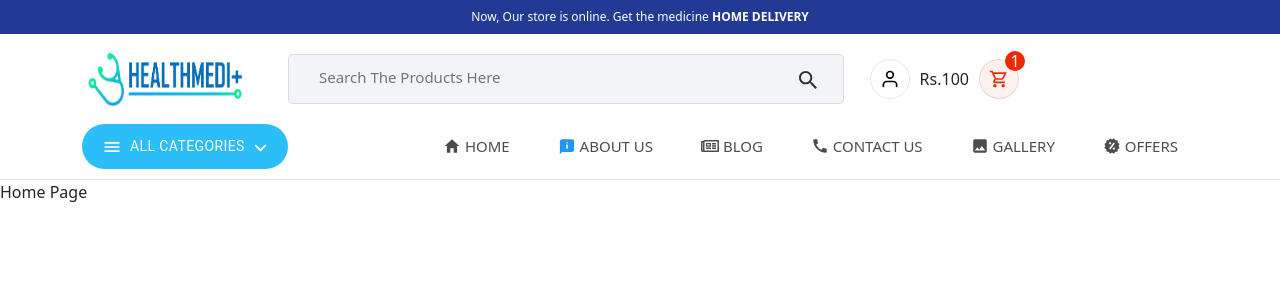
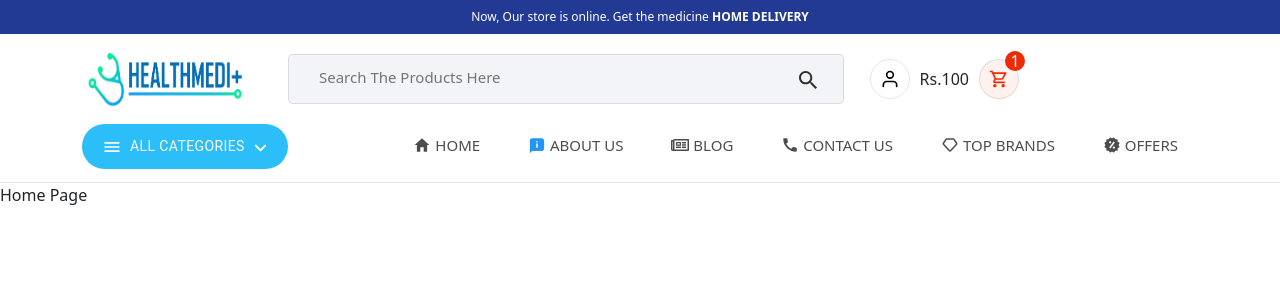
Before and after one commit to TilottamZope/medical_site, a React (Vite) app: page / in a window 1280 px wide. Shown: the top 300 px of the page. Built offline with nearby package versions, Linux system fonts and the light colour scheme; no server answers.

Commit message:
Changes in navbar add submenu

```diff
--- a/src/App.css
+++ b/src/App.css
@@ -34,7 +34,6 @@ body {
 
 .headerWrapper {
   border-bottom: 1.5px solid rgba(0, 0, 0, 0.1);
-  padding-bottom: 10px;
 }
 
 .headerWrapper .top-strip {
@@ -256,6 +255,41 @@ nav .navPart2 ul{
   margin-bottom: 0px;
 }
 
+nav .navPart2 ul li {
+  position: relative;
+  padding-bottom: 15px;
+}
+
+nav .navPart2 ul li  .submenu{
+  position: absolute;
+  top: 150%;
+  left: 0px;
+  min-width: 150px;
+  background: #fff;
+  box-shadow: 0 3px 6px rgba(0,0,0,0.16), 0 3px 6px rgba(0,0,0,0.23);
+  opacity: 0;
+  visibility: hidden;
+  transition: all 0.2s ease-in-out;
+
+}
+
+nav .navPart2 ul li  .submenu a{
+  display: block;
+  width: 100%;
+  border-radius: 0px !important;
+}
+
+nav .navPart2 ul li .submenu a:hover{
+  background:  #f1f1f1;
+  color: rgba(0, 0, 0, 0.7);
+}
+
+nav .navPart2 ul li:hover .submenu{
+  opacity: 1;
+  visibility: inherit;
+  top: 100%;
+}
+
 nav .navPart2 ul li a{
   text-decoration: none;
   color: rgba(0, 0, 0, 0.7);
@@ -274,6 +308,6 @@ nav .navPart2 ul li a svg{
 }
 
 nav .navPart2 ul li a:hover{
-  background: #2bbef9;
+  background: #3b697b;
   color:#f0faff;
 }
--- a/src/Components/CountryDropdown/CountryDropdown.jsx
+++ b/src/Components/CountryDropdown/CountryDropdown.jsx
@@ -64,7 +64,7 @@ const CountryDropdown = () => {
         TransitionComponent={Transition}
       >
         <h5 className="mb-0">Choose Your Delivery Location</h5>
-        <p>Enter Your Address & we will specify the offer for your area.</p>
+        <p style={{fontSize :'14px'}}>Enter Your Address & we will specify the offer for your area.</p>
         <Button className="close_" onClick={() => setisOpenModel(false)}>
           <IoMdClose />
         </Button>
--- a/src/Components/Header/NavBar/Navbar.jsx
+++ b/src/Components/Header/NavBar/Navbar.jsx
@@ -1,12 +1,12 @@
-import { Button } from '@mui/material'
-import React from 'react'
+import { Button } from "@mui/material";
+import React from "react";
 import { MdMenu } from "react-icons/md";
 import { FaAngleDown } from "react-icons/fa6";
-import { Link } from 'react-router-dom';
+import { Link } from "react-router-dom";
 import { IoMdHome } from "react-icons/io";
 import { BiSolidOffer } from "react-icons/bi";
 import { MdCall } from "react-icons/md";
-import { MdPhoto } from "react-icons/md";
+import { TbBrandSketch } from "react-icons/tb";
 import { FcAbout } from "react-icons/fc";
 import { FaRegNewspaper } from "react-icons/fa";
 const Navbar = () => {
@@ -17,26 +17,65 @@ const Navbar = () => {
           <div className="row">
             <div className="col-sm-3 navPart1">
               <Button className="allCatTab align-items-center">
-                    <span className='icon1 me-2'><MdMenu/></span>
+                <span className="icon1 me-2">
+                  <MdMenu />
+                </span>
                 <span className="text">ALL CATEGORIES</span>
-                  <span className='icon2 ms-2'><FaAngleDown/></span>
+                <span className="icon2 ms-2">
+                  <FaAngleDown />
+                </span>
               </Button>
             </div>
             <div className="col-sm-9 navPart2 d-flex align-items-center">
-                <ul className='list list-inline ms-auto'>
-                  <li className='list-inline-item'><Link to="/"><IoMdHome/> &nbsp;Home</Link></li>
-                  <li className='list-inline-item'><Link to="/"><FcAbout/> &nbsp;About Us</Link></li>
-                  <li className='list-inline-item'><Link to="/"><FaRegNewspaper/> &nbsp;Blog</Link></li>
-                  <li className='list-inline-item'><Link to="/"><MdCall/> &nbsp;Contact Us</Link></li>
-                  <li className='list-inline-item'><Link to="/"><MdPhoto/> &nbsp;Gallery</Link></li>
-                  <li className='list-inline-item'><Link to="/"><BiSolidOffer/> &nbsp;Offers</Link></li>
+              <ul className="list list-inline ms-auto">
+                <li className="list-inline-item">
+                  <Link to="/">
+                    <IoMdHome /> &nbsp;Home
+                  </Link>
+                </li>
+                <li className="list-inline-item">
+                  <Link to="/">
+                    <FcAbout /> &nbsp;About Us
+                  </Link>
+                </li>
+                <li className="list-inline-item">
+                  <Link to="/">
+                    <FaRegNewspaper /> &nbsp;Blog
+                  </Link>
+                </li>
+                <li className="list-inline-item">
+                  <Link to="/">
+                    <MdCall /> &nbsp;Contact Us
+                  </Link>
+                </li>
+                <li className="list-inline-item">
+                  <Link to="/">
+                    <TbBrandSketch /> &nbsp;Top Brands
+                  </Link>
+                  <div className="submenu">
+                  <Link to="/">
+                    Detol
+                  </Link><Link to="/">
+                    Nivea
+                  </Link><Link to="/">
+                    Himalaya
+                  </Link><Link to="/">
+                    Dabur
+                  </Link>
+                  </div>
+                </li>
+                <li className="list-inline-item">
+                  <Link to="/">
+                    <BiSolidOffer /> &nbsp;Offers
+                  </Link>
+                </li>
               </ul>
             </div>
           </div>
         </div>
       </nav>
     </div>
-  )
-}
+  );
+};
 
-export default Navbar
+export default Navbar;
```
Lines whose indentation alone changed are shown as unchanged.
